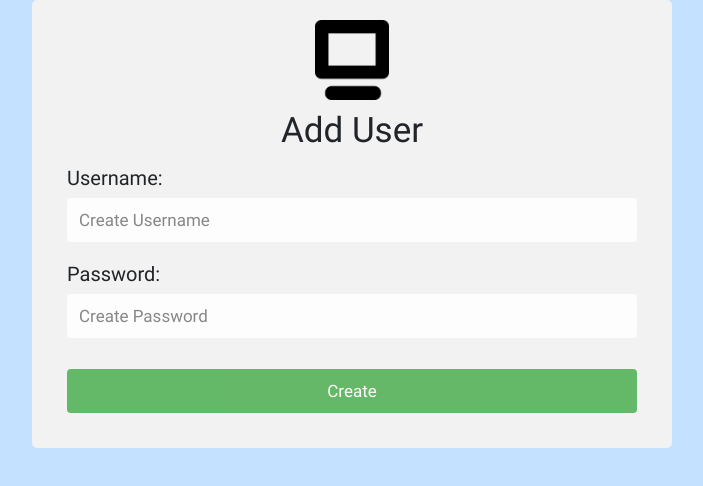
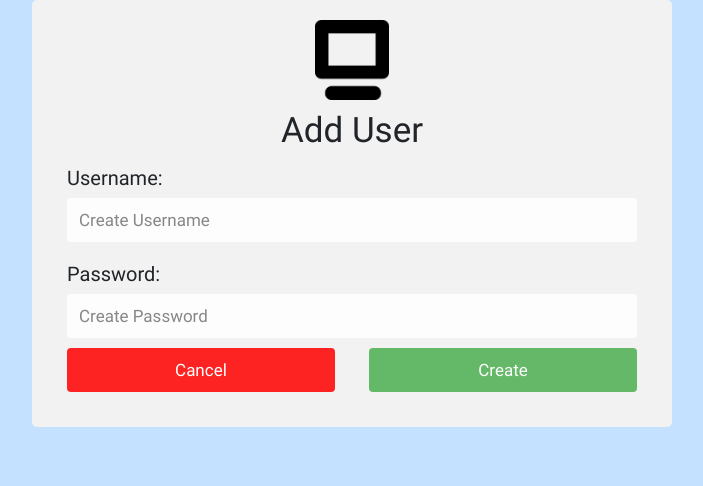
Before and after one commit to kevmich/CMPS285-Fall2020-Section2-Group-3, a React (Create React App) app in the folder KitchenVideoSystem/ClientApp/: page /admin/AddUser in a window 1280 px wide. Shown: the top 486 px of the page, without its empty margins (288-991 px from the left). Built offline with nearby package versions, Linux system fonts and the light colour scheme.

Commit message:
buttons go to admin

```diff
--- a/KitchenVideoSystem/ClientApp/src/components/AddUser.css
+++ b/KitchenVideoSystem/ClientApp/src/components/AddUser.css
@@ -9,3 +9,24 @@
     left: 45%;
     transform: translate(-50%, -50%);
 }
+
+.cancelButton {
+    float: left;
+    width: 47%;
+    padding: 12px;
+    border: none;
+    border-radius: 4px;
+    margin: 5px 0;
+    opacity: 0.85;
+    display: inline-block;
+    font-size: 17px;
+    line-height: 20px;
+    text-decoration: none;
+    background-color: red;
+    color: white;
+}
+
+.createButton {
+    float: right;
+    width: 47%;
+}
--- a/KitchenVideoSystem/ClientApp/src/components/AddUser.js
+++ b/KitchenVideoSystem/ClientApp/src/components/AddUser.js
@@ -1,8 +1,9 @@
 import React, { Component } from 'react';
 import "./AddUser.css";
-import { Redirect } from "react-router-dom";
+import { Redirect, Link } from "react-router-dom";
 import axios from 'axios'
 import KvsIcon from '../content/KVS-Icon.png';
+
 export default class AddUser extends Component {
 
     constructor(props) {
@@ -13,7 +14,8 @@ export default class AddUser extends Component {
                 user_id: "",
                 user_password: ""
             },
-            loginFail: false
+            loginFail: false,
+            userFail: false
         };
     }
     handleFormChange = event => {
@@ -39,10 +41,12 @@ export default class AddUser extends Component {
                 "password": user_password
             }
         }).then((response) => {
-            sessionStorage.setItem("token", response.data.token)
-            this.setState({
-                islogged: true
+            if (response.data == 1) {
+                this.setState({
+                userFail: true
             });
+            }
+
         }).catch((error) => {
             if (error.response.status == 401 || error.response.status == 400) {
                 this.setState({
@@ -63,6 +67,9 @@ export default class AddUser extends Component {
 
 
     render() {
+        if (this.state.userFail == true) {
+            return <Redirect to="/admin" />;
+        }
         return (
             <div className="Login">
                 <div className="LoginContainer">
@@ -85,7 +92,12 @@ export default class AddUser extends Component {
                                     onChange={this.handleFormChange}
                                     placeholder="Create Password"
                                 />
-                                <input type="submit" value="Create" />
+
+                                <Link to="/admin">
+                                    <button className="cancelButton"> Cancel </button>
+                                </Link>
+
+                                <input className = "createButton" type="submit" value="Create" />
                             </div>
                         </div>
                         {this.state.loginFail ? <p className="alert"> Incorrect Username or Password. </p> : null}
```
